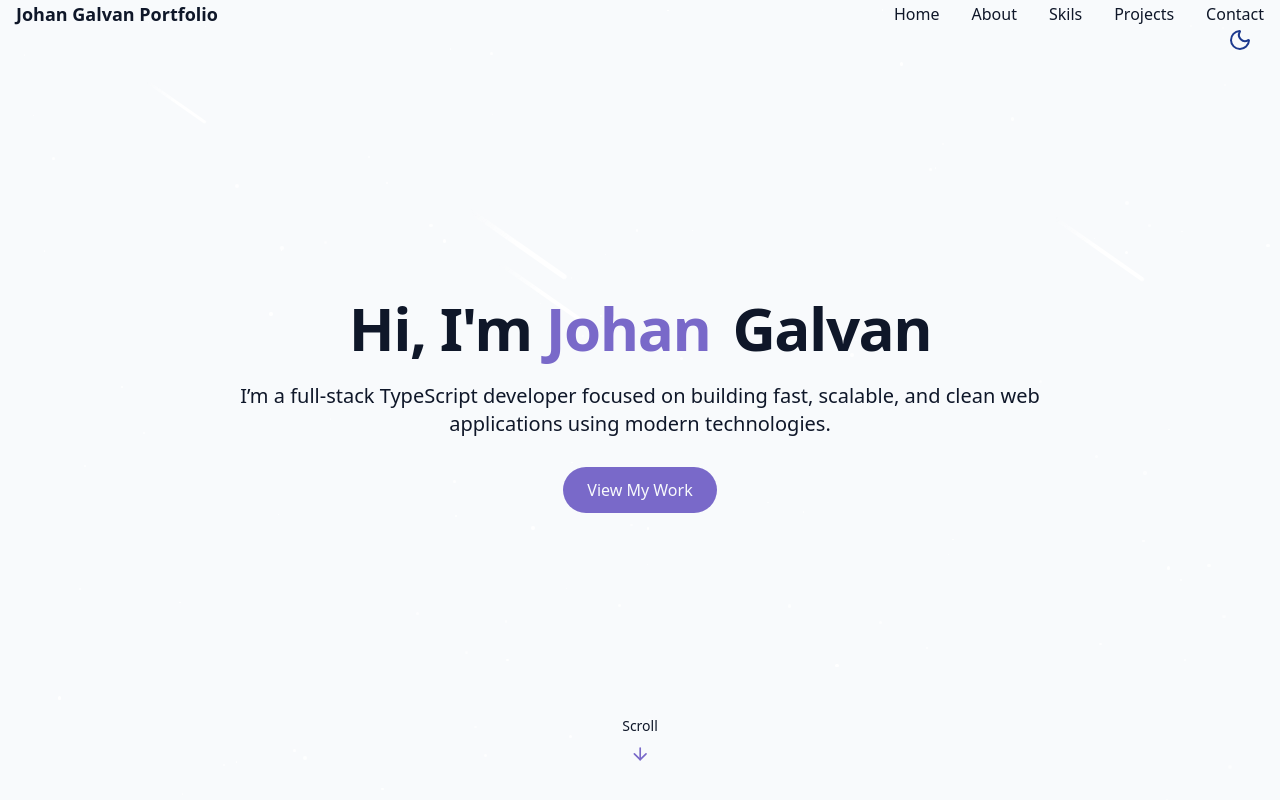
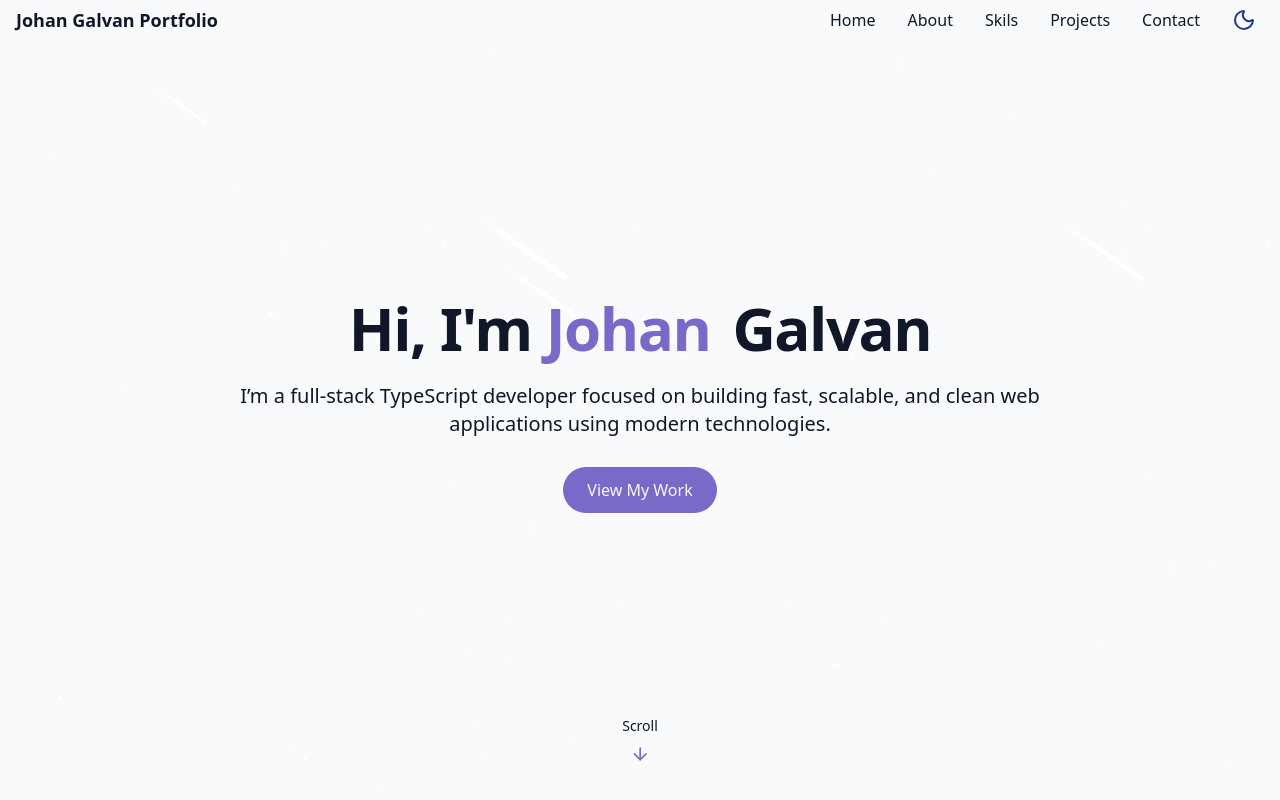
Before and after one commit to iamjohangalvan/portfolio, a React (Vite) app: page / in a window 1280 px wide. Shown: the top 800 px of the page. Built offline with nearby package versions, Linux system fonts and the light colour scheme.

Commit message:
updated toggle file

```diff
--- a/src/components/ThemeToggle.jsx
+++ b/src/components/ThemeToggle.jsx
@@ -5,11 +5,12 @@ export const ThemeToggle = () => {
   const [isDarkMode, setIsDarkMode] = useState(false);
  useEffect(() => {
   const storedTheme = localStorage.getItem("theme");
+
   if (storedTheme === "dark") {
     document.documentElement.classList.add("dark");
     setIsDarkMode(true);
   } else {
-      document.documentElement.classList.remove("light");
+    document.documentElement.classList.remove("dark");
     setIsDarkMode(false);
   }
 }, []);
@@ -27,10 +28,7 @@ export const ThemeToggle = () => {
   return (
     <button
   onClick={toggleTheme}
-      className={cn(
-        "fixed max-sm:hidden top-5 right-5 z-50 p-2 rounded-full transition-colors duration-300",
-        "focus:outline-hidden"
-      )}
+  className="p-2 rounded-full transition-colors duration-300 focus:outline-none"
 >
   {isDarkMode ? (
     <Sun className="h-6 w-6 text-yellow-300" />
```
Lines whose indentation alone changed are shown as unchanged.
